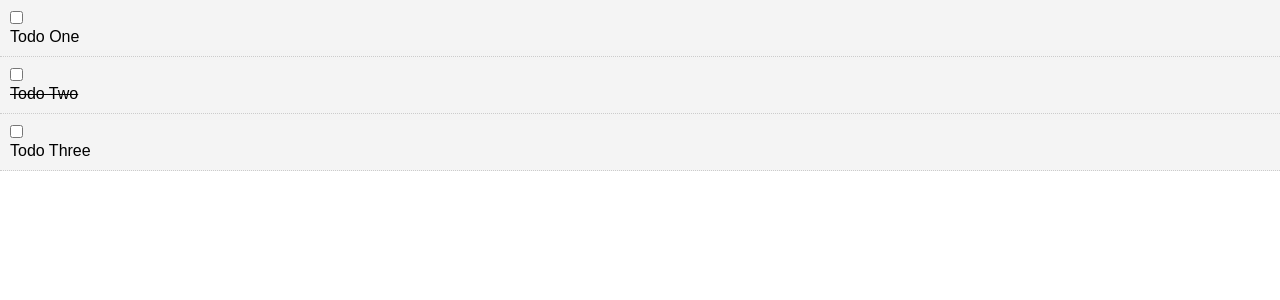
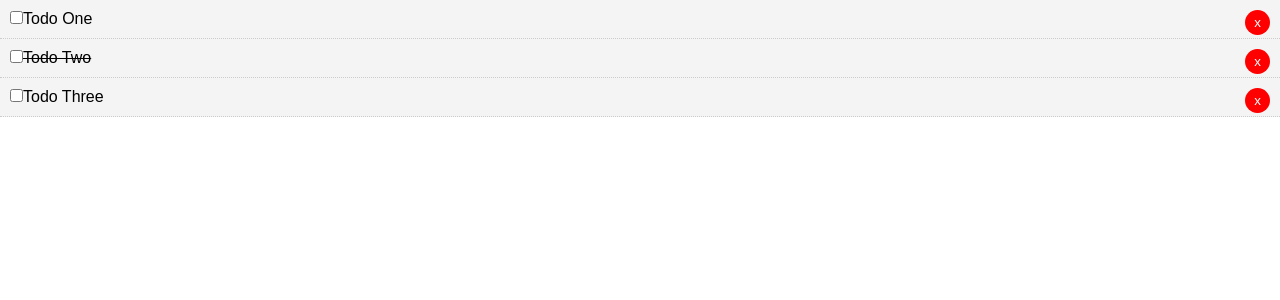
Before and after one commit to Syiabonga/Vue_todo_list, a Vue app: page / in a window 1280 px wide. Shown: the top 300 px of the page. Built offline with nearby package versions, Linux system fonts and the light colour scheme.

Commit message:
delete item implemented

```diff
--- a/src/App.vue
+++ b/src/App.vue
@@ -1,6 +1,6 @@
 <template>
   <div id="app">
-    <Todos v-bind:todos="todos"/>
+    <Todos v-bind:todos="todos" v-on:del-todo="deleteTodo"/>
   </div>
 </template>
 
@@ -31,6 +31,12 @@
       }
     ]
     }
+  },
+  methods:{
+    //Filter all the item that have a id different than the one passed in the parameters
+    deleteTodo(id){
+      this.todos = this.todos.filter(todo => todo.id !== id);
+    }
   }
 }
 </script>
--- a/src/components/TodoItem.vue
+++ b/src/components/TodoItem.vue
@@ -1,8 +1,9 @@
 <template>
     <!-- If item item is completed them put a line through it -->
      <div class="todo-item" v-bind:class="{'is-complete':todo.completed}">
-         <input type="checkbox" v-on:change="markComplete">
-        <p>{{todo.title}}</p>
+        <input type="checkbox" v-on:change="markComplete">
+        <span>{{todo.title}}</span>
+        <button @click="$emit('del-todo',todo.id)" class="del">x</button>
     </div>
 </template>
 
--- a/src/components/Todos.vue
+++ b/src/components/Todos.vue
@@ -1,7 +1,7 @@
 <template>
     <div>
         <div v-for="todo in todos" v-bind:key="todo.id">
-            <TodoItem v-bind:todo="todo"/>
+            <TodoItem v-bind:todo="todo" v-on:del-todo="$emit('del-todo', todo.id)"/>
         </div>
     </div>
 </template>
```
